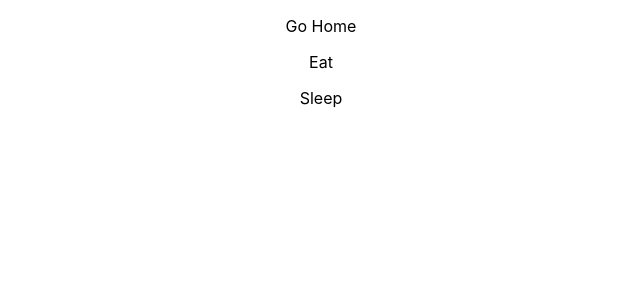
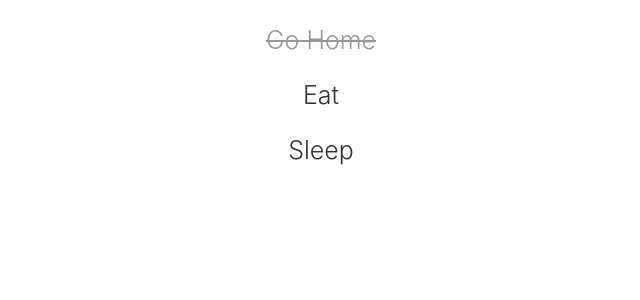
Before and after one commit to hoangbaovu/react-training, a React (Create React App) app in the folder todo-list/: page / in a window 1280 px wide. Shown: the top 300 px of the page, without its empty margins (319-959 px from the left). Built offline with nearby package versions, Linux system fonts and the light colour scheme.

Commit message:
10 Dynamic class names

```diff
--- a/todo-list/src/App.js
+++ b/todo-list/src/App.js
@@ -6,9 +6,9 @@ class App extends Component {
   constructor() {
     super();
     this.TodoItem = [
-      'Go Home',
-      'Eat',
-      'Sleep'
+      { title: 'Go Home', isComplete: true },
+      { title: 'Eat', isComplete: false },
+      { title: 'Sleep', isComplete: false }
     ];
   }
 
@@ -17,7 +17,7 @@ class App extends Component {
       <div className="App">
         {
           this.TodoItem.map((item, index) => {
-            return <TodoItem key={index} title={item}/>
+            return <TodoItem key={index} item={item}/>
           })
         }
       </div>
--- /dev/null
+++ b/todo-list/src/components/TodoItem.css
@@ -0,0 +1,10 @@
+.TodoItem {
+  color: #333;
+  font-weight: 300;
+  font-size: 25px;
+}
+
+.TodoItem-complete {
+  text-decoration: line-through;
+  opacity: .5;
+}
--- a/todo-list/src/components/TodoItem.js
+++ b/todo-list/src/components/TodoItem.js
@@ -1,10 +1,17 @@
 import React, { Component } from "react";
+import './TodoItem.css';
 
 class TodoItem extends Component {
   render() {
+    // const item = this.props.item;
+    const { item } = this.props; // Destructuring
+    let className = 'TodoItem';
+    if (item.isComplete) {
+      className += ' TodoItem-complete';
+    }
     return(
-      <div className="TodoItem">
-        <p>{this.props.title}</p>
+      <div className={className}>
+        <p>{item.title}</p>
       </div>
     );
   }
```
